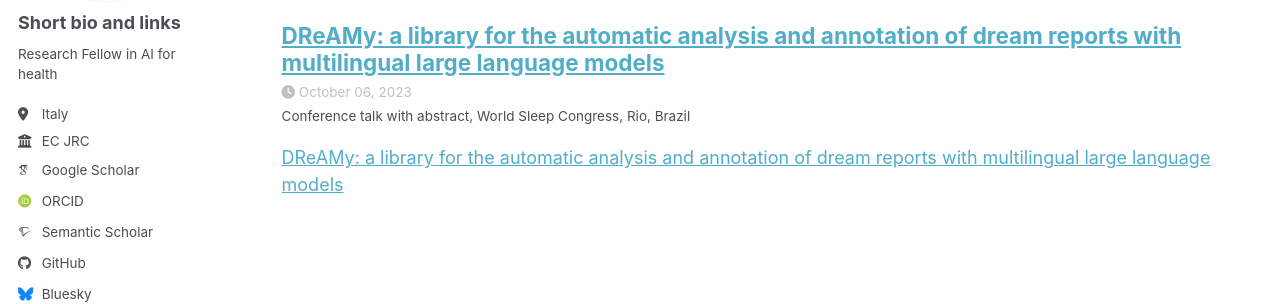
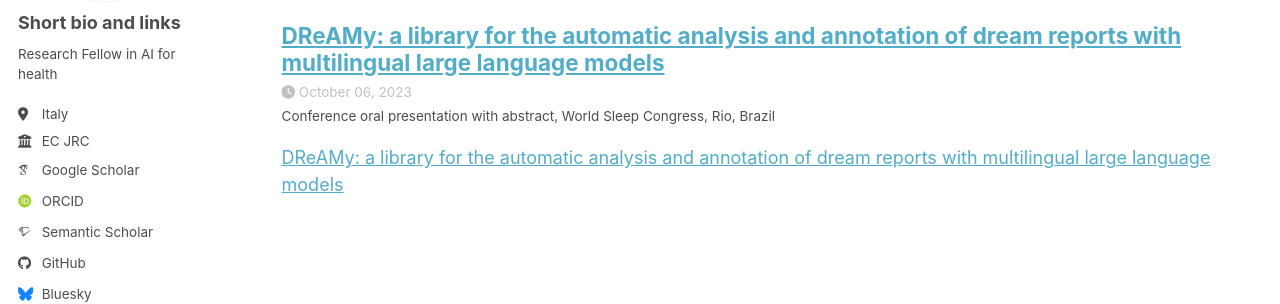
Before and after one commit to lorenzoscottb/lorenzoscottb.github.io, a Jekyll site: the page built from _pages/talks.html, in a window 1280 px wide. Shown: the part 272-576 px from the top of the page. Built offline with Jekyll 4.4.1, drawn with Linux system fonts in a browser that asks for light colours; some web fonts are replaced; a script bundle is joined from its source files by our own code; library files that are not in the unit come from our copies.

Commit message:
Update drmy-wrldslp.md

```diff
--- a/_talks/drmy-wrldslp.md
+++ b/_talks/drmy-wrldslp.md
@@ -1,7 +1,7 @@
 ---
 title: "DReAMy: a library for the automatic analysis and annotation of dream reports with multilingual large language models"
-collection: talks
-type: "Conference talk with abstract"
+collection: Presentation
+type: "Conference oral presentation with abstract"
 permalink: /talks/2014-02-01-talk-2
 venue: "World Sleep Congress"
 date: 2023-10-06
```
